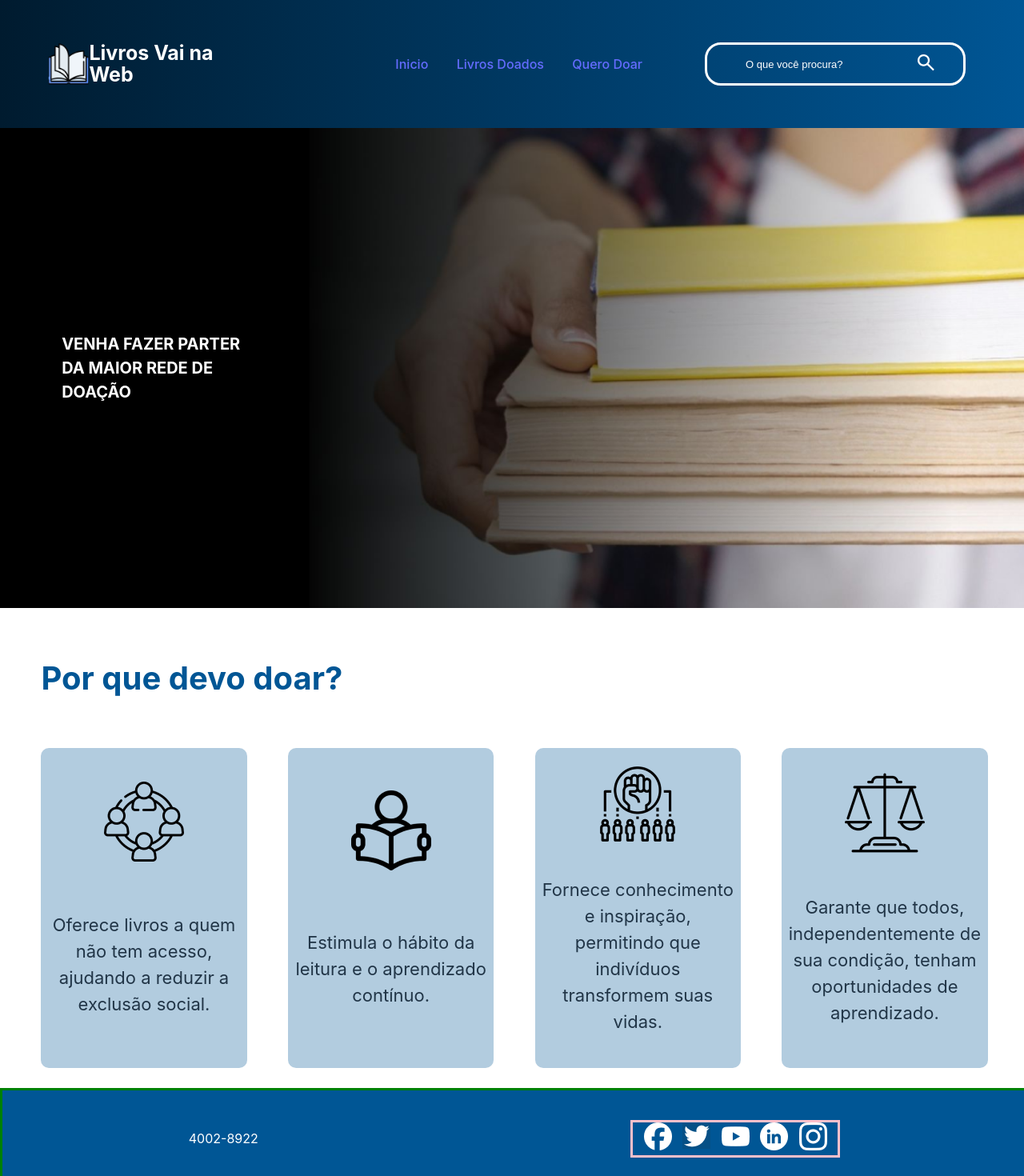
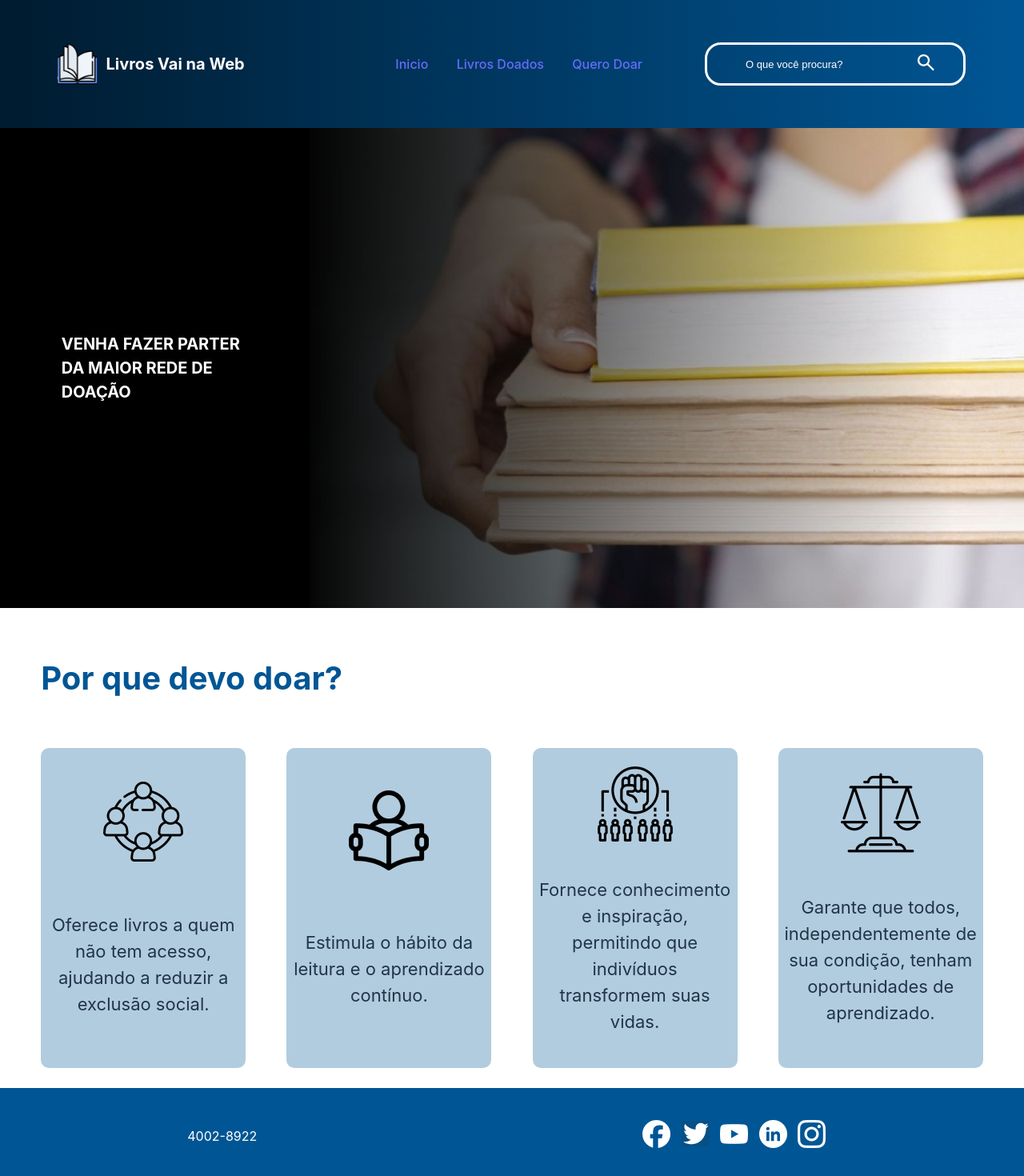
Before and after one commit to Danilo-Almeida-da-Silva/ProjetonoiteReact_VNW, a React (Vite) app: page / in a window 1280 px wide. Shown: the top 1470 px of the page at 80% size. Built offline with nearby package versions, Linux system fonts and the light colour scheme.

Commit message:
correção de estilização e tamanho das fontes

```diff
--- a/src/Componets/Footer/footer.module.scss
+++ b/src/Componets/Footer/footer.module.scss
@@ -1,6 +1,5 @@
 .redesocial{
     background-color: #005695;
-    border: solid green;
     display: flex;
     align-items: center;
     justify-content: space-around;
@@ -13,7 +12,6 @@
         display: flex;
         align-items: center;
         justify-content: space-evenly;
-        border: solid pink;
 
     }
 
--- a/src/Componets/Header/header.module.scss
+++ b/src/Componets/Header/header.module.scss
@@ -11,7 +11,7 @@
   .logoHeader {
     display: flex;
     width: 20%;
-    justify-content: space-between;
+    justify-content: space-evenly;
     align-items: center;
 
     img {
@@ -19,7 +19,7 @@
     }
 
     h1 {
-      font-size: 25px;
+      font-size: 20px;
       color: #fff;
     }
   }
```
